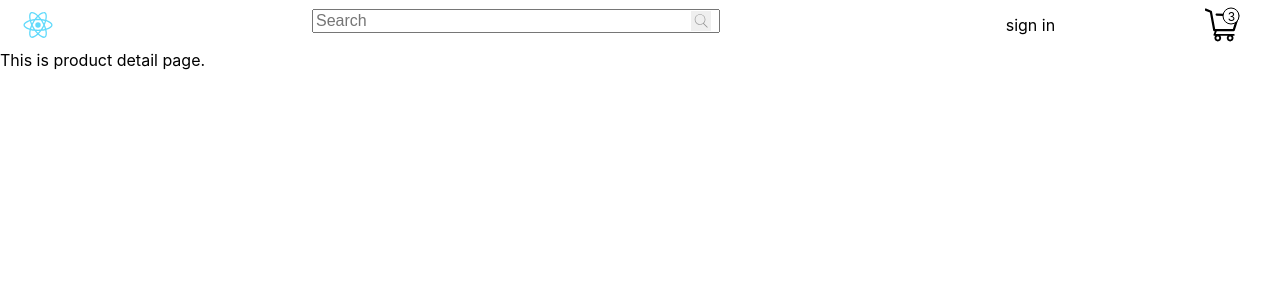
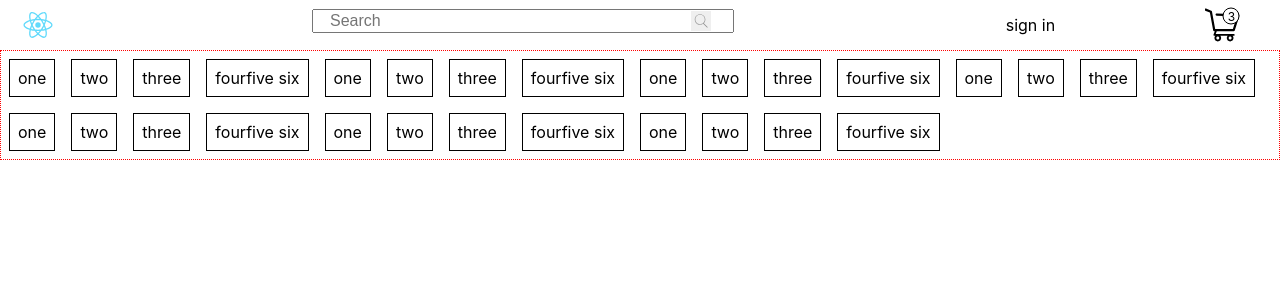
Before and after one commit to wanglihe2010/react-casestudy, a React (Create React App) app: page /product in a window 1280 px wide. Shown: the top 300 px of the page. Built offline with nearby package versions, Linux system fonts and the light colour scheme.

Commit message:
set layout in Home page

```diff
--- /dev/null
+++ b/src/Home.css
@@ -0,0 +1,38 @@
+.wrapper {
+  display: flex;
+  flex-wrap: wrap;
+  justify-content: center;
+  /*
+  grid-template-columns: repeat(4,1fr);
+  grid-gap: 1rem;
+  grid-auto-rows: minmax(300px, auto);
+  */
+  padding: 1rem;
+}
+
+.wrapper div {
+  background-color: #eee;
+}
+
+.productCard {
+  justify-items: center;
+  align-items: center;
+  position: relative;
+  margin: 1rem;
+  width: 200px;
+  height: 300px;
+}
+
+.productCard div {
+  margin: auto;
+  text-align: center;
+  padding: 0.3rem;
+}
+
+.productImage {
+  height: 200px;
+}
+
+.productImage img{
+  border: 1px black;
+}
--- a/src/Home.js
+++ b/src/Home.js
@@ -1,29 +1,57 @@
 import React, { Component } from 'react';
-import logo from './logo.svg';
-import './App.css';
+import './Home.css'
 
 class Home extends Component{
   constructor(props) {
     super(props);
+    this.state = {
+      products : [{
+        name: "product1",
+        price: 32,
+      },
+      {
+        name: "product2",
+        price: 33,
+      },
+      {
+        name: "product3",
+        price: 34,
+      },
+      {
+        name: "product4",
+        price: 35,
+      }]
+    }
+  }
+
+  displayProducts() {
+    return this.state.products.map(item => {
+      return (
+        <div className="productCard">
+          <div className="productImage">
+            <img alt="product image"></img>
+          </div>
+          <div>
+            {item.name}
+          </div>
+          <div>
+            ${item.price}
+          </div>
+          <div>
+            <button>Add to Cart</button>
+          </div>
+        </div>
+      )
+    })
   }
 
   render() {
     return (
-      <div className="App">
-            <header className="App-header">
-              <img src={logo} className="App-logo" alt="logo" />
-              <p>
-                Edit <code>src/App.js</code> and save to reload.
-              </p>
-              <a
-                className="App-link"
-                href="https://reactjs.org"
-                target="_blank"
-                rel="noopener noreferrer"
-              >
-                Learn React
-              </a>
-            </header>
+      <div>
+        This is home page !
+        <div className="wrapper">
+          {this.displayProducts()}
+        </div>
       </div>
     )
   }
--- /dev/null
+++ b/src/Product.css
@@ -0,0 +1,14 @@
+ul {
+  list-style-type: none;
+  padding: 0;
+  margin: 0;
+  border: 1px dotted red;
+  display: flex;
+  flex-wrap: wrap;
+}
+
+li {
+  border: 1px solid black;
+  margin: 0.5em;
+  padding: 0.5em;
+}
--- a/src/Product.js
+++ b/src/Product.js
@@ -1,10 +1,40 @@
 import React, { Component } from 'react';
+import './Product.css'
 
 class Product extends Component {
   render() {
     return (
       <div>
-        This is product detail page.
+        <ul>
+          <li>one</li>
+          <li>two</li>
+          <li>three</li>
+          <li>fourfive six</li>
+          <li>one</li>
+          <li>two</li>
+          <li>three</li>
+          <li>fourfive six</li>
+          <li>one</li>
+          <li>two</li>
+          <li>three</li>
+          <li>fourfive six</li>
+          <li>one</li>
+          <li>two</li>
+          <li>three</li>
+          <li>fourfive six</li>
+          <li>one</li>
+          <li>two</li>
+          <li>three</li>
+          <li>fourfive six</li>
+          <li>one</li>
+          <li>two</li>
+          <li>three</li>
+          <li>fourfive six</li>
+          <li>one</li>
+          <li>two</li>
+          <li>three</li>
+          <li>fourfive six</li>
+        </ul>
       </div>
     );
   }
--- a/src/SearchBar.css
+++ b/src/SearchBar.css
@@ -21,6 +21,7 @@
   height: 100%;
   font-size: 16px;
   position: relative;
+  padding-left: 1rem;
 }
 
 .embed-submit-field button {
```
Also changed, not shown: src/NavBar.css (line endings or trailing spaces), src/models/Product.js (added).
